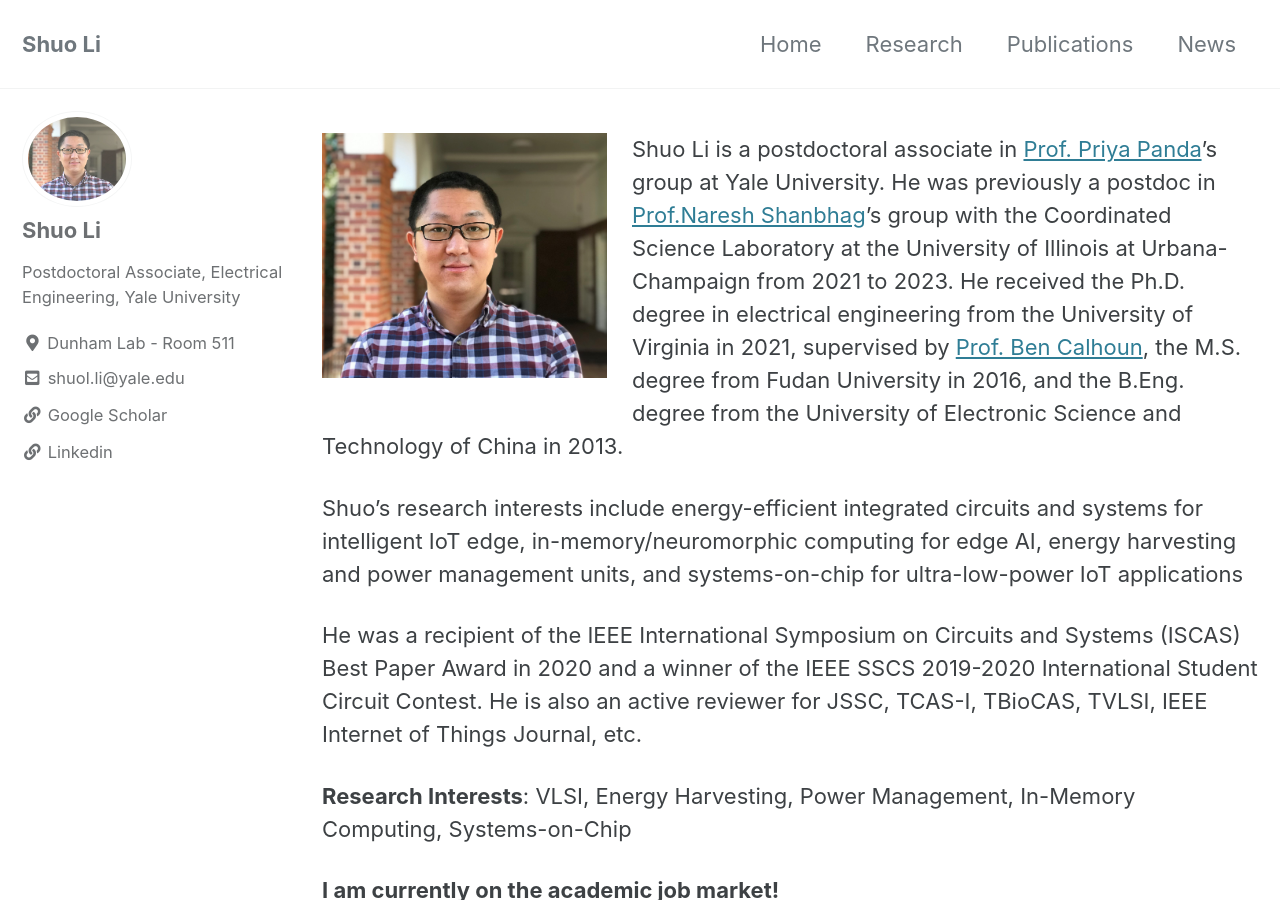
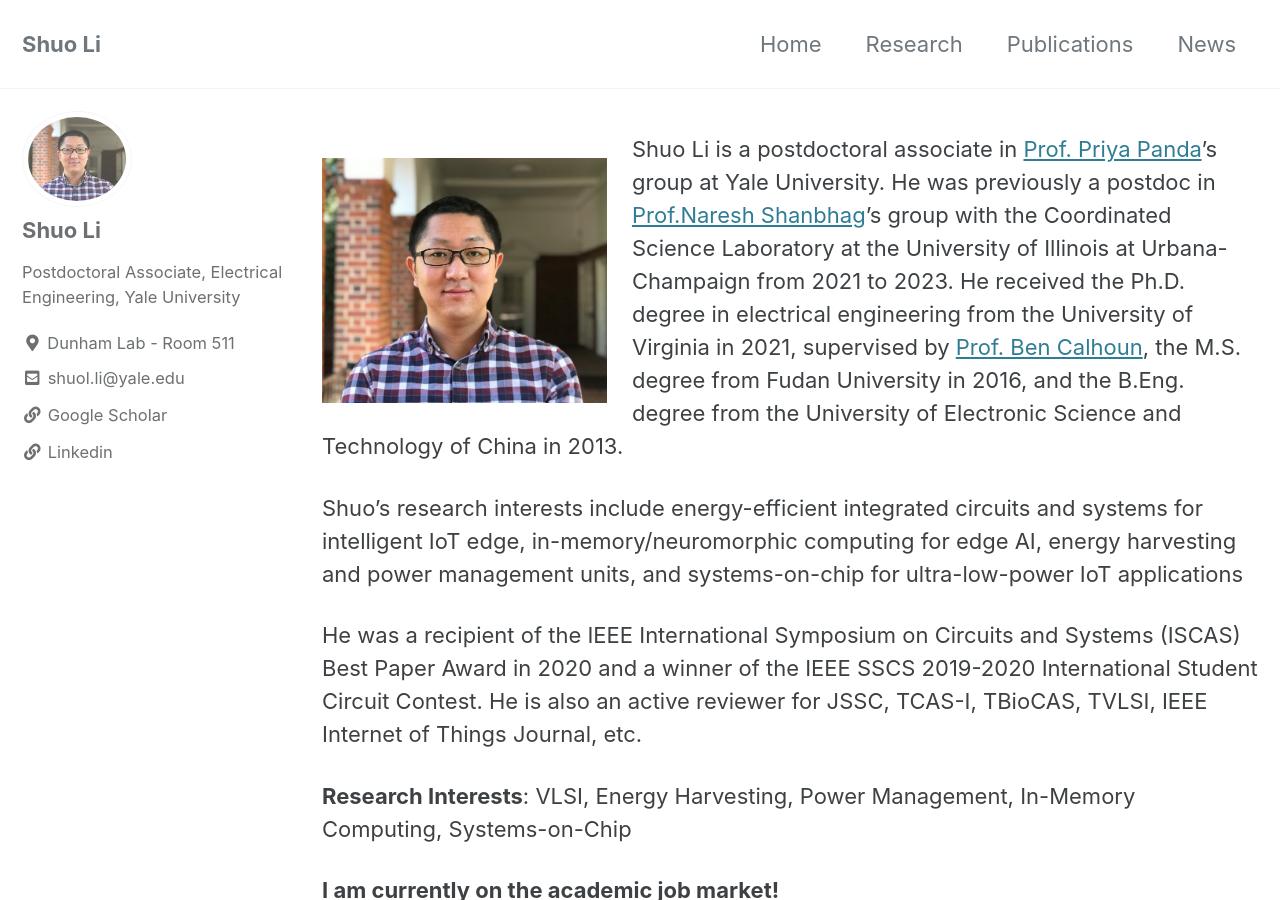
Before and after one commit to shuoli365/shuoli365.github.io, a Jekyll site: the page built from index.md, in a window 1280 px wide and 900 px high. Built offline with Jekyll 4.4.1, drawn with Linux system fonts in a browser that asks for light colours; cached includes are drawn as plain includes.

Commit message:
Update index.md

```diff
--- a/index.md
+++ b/index.md
@@ -5,7 +5,7 @@
 description: The pages meta description
 ---
 
-<img src="/assets/images/shuo_li.jpg" width="310" align="left" style="padding-right: 25px; padding-bottom: 25px;"> Shuo Li is a postdoctoral associate in [Prof. Priya Panda](https://intelligentcomputinglab.yale.edu/principal-investigator)'s group at Yale University. He was previously a postdoc in [Prof.Naresh Shanbhag](https://shanbhag.ece.illinois.edu/index.html)'s group with the Coordinated Science Laboratory at the University of Illinois at Urbana-Champaign from 2021 to 2023. He received the Ph.D. degree in electrical engineering from the University of Virginia in 2021, supervised by [Prof. Ben Calhoun](https://rlpvlsi.ece.virginia.edu/), the M.S. degree from Fudan University in 2016, and the B.Eng. degree from the University of Electronic Science and Technology of China in 2013.
+<img src="/assets/images/shuo_li.jpg" width="310" align="left" style="padding-right: 25px; padding-top: 25px; padding-bottom: 25px;"> Shuo Li is a postdoctoral associate in [Prof. Priya Panda](https://intelligentcomputinglab.yale.edu/principal-investigator)'s group at Yale University. He was previously a postdoc in [Prof.Naresh Shanbhag](https://shanbhag.ece.illinois.edu/index.html)'s group with the Coordinated Science Laboratory at the University of Illinois at Urbana-Champaign from 2021 to 2023. He received the Ph.D. degree in electrical engineering from the University of Virginia in 2021, supervised by [Prof. Ben Calhoun](https://rlpvlsi.ece.virginia.edu/), the M.S. degree from Fudan University in 2016, and the B.Eng. degree from the University of Electronic Science and Technology of China in 2013.
 
 Shuo's research interests include energy-efficient integrated circuits and systems for intelligent IoT edge, in-memory/neuromorphic computing for edge AI, energy harvesting and power management units, and systems-on-chip for ultra-low-power IoT applications
 
```
